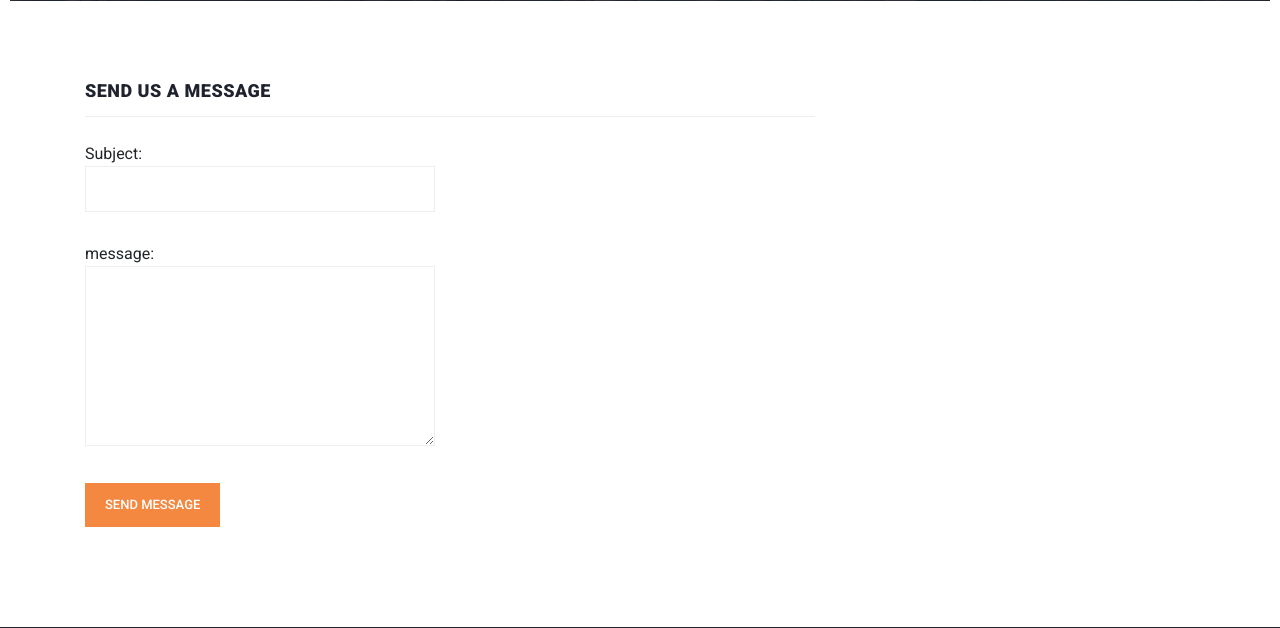
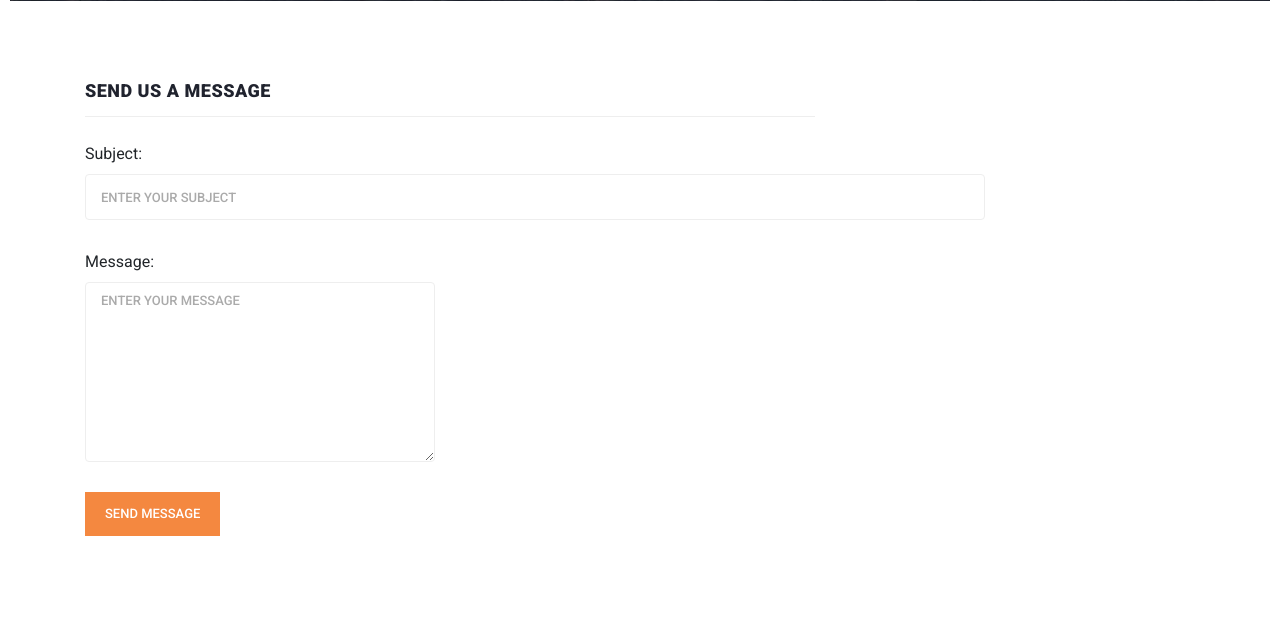
Before and after one commit to amirpvishere/BLOG, a Django app: page /contact_us/ in a window 1280 px wide. Shown: the part 423-1051 px from the top of the page. Run offline with Django 5.2, Linux system fonts and the light colour scheme; some libraries are stand-ins or nearby versions.

Commit message:
update for forms
some new updates for forms

```diff
--- a/home/forms.py
+++ b/home/forms.py
@@ -1,6 +1,20 @@
 from django import forms
 
+from home.models import ContactUs
 
-class ContactUsForm(forms.Form):
-    subject = forms.CharField(label='Subject', max_length=150, required=False)
-    message = forms.CharField(label='message', widget=forms.Textarea, required=False)
+
+class ContactUsForm(forms.ModelForm):
+    class Meta:
+        model = ContactUs
+        fields = ("subject", "message")
+        widgets = {
+            'subject': forms.TextInput(attrs={
+                'class': 'form-control',
+                'placeholder': "Enter Your Subject",
+                "style": "width: 900px; ",
+        }),
+            'message': forms.Textarea(attrs={
+                'class': 'form-control',
+                'placeholder': "Enter Your Message",
+        })
+    }
--- a/home/templates/home/contact.html
+++ b/home/templates/home/contact.html
@@ -50,20 +50,7 @@
                                                 <div class="col-md-6 col-sm-12">
                                                     {{ form.non_field_errors }}
                                                     <fieldset>
-                                                        {% if form.subject.errors %}
-                                                            <div class="alert alert-danger">
-                                                                {{ form.subject.errors }}
-                                                            </div>
-                                                        {% endif %}
-                                                        {{ form.subject.label }}:
-                                                        {{ form.subject }}
-                                                        {% if form.message.errors %}
-                                                            <div class="alert alert-danger">
-                                                                {{ form.message.errors }}
-                                                            </div>
-                                                        {% endif %}
-                                                        {{ form.message.label }}:
-                                                        {{ form.message }}
+                                                        {{ form }}
                                                     </fieldset>
                                                 </div>
                                                 <div class="col-lg-12">
```
Also changed, not shown: db.sqlite3.
